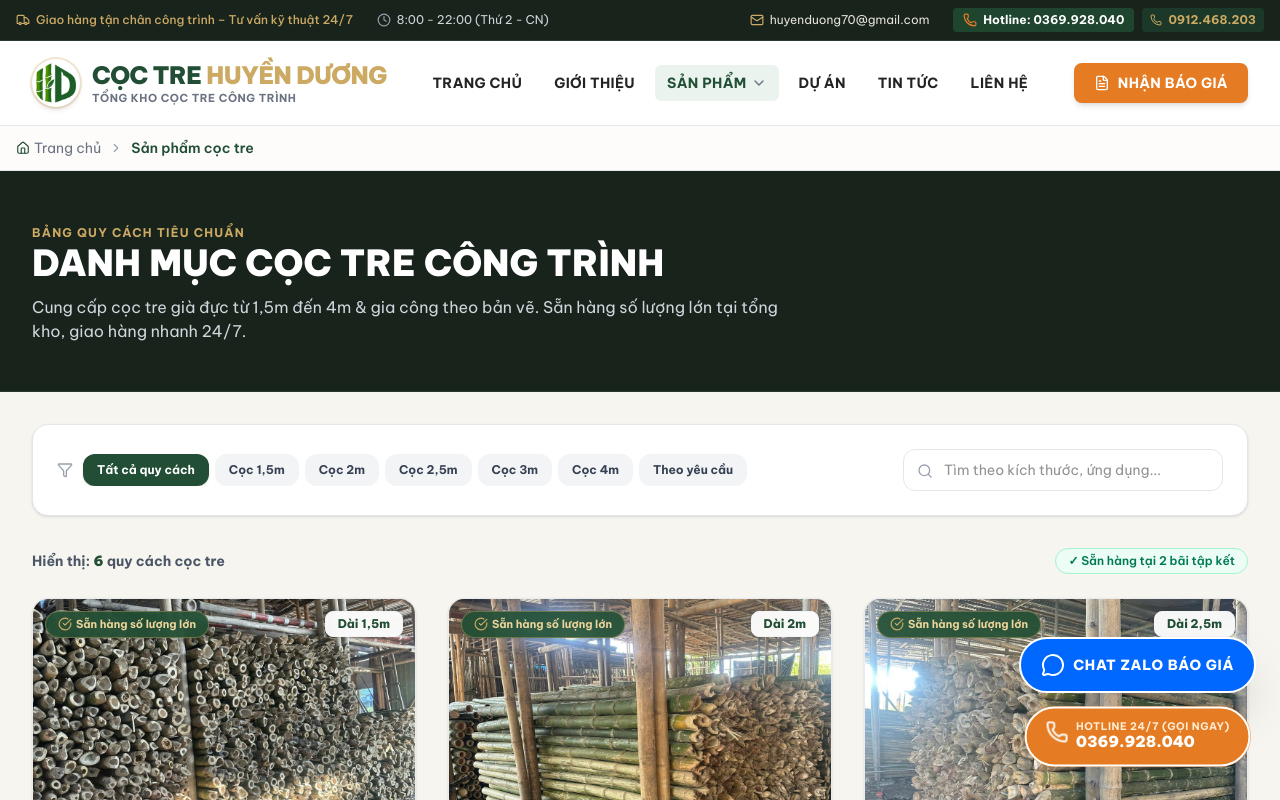
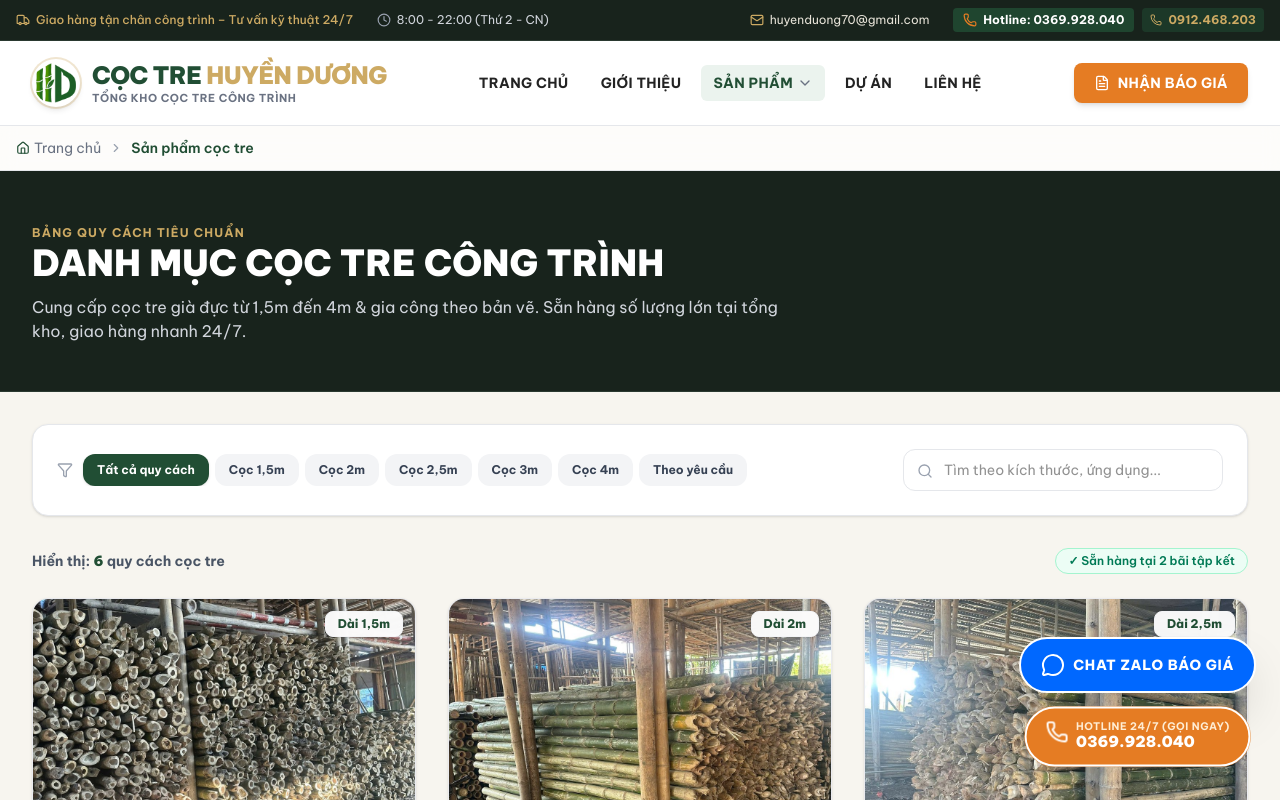
Before and after one commit to tgiahuy/coctre, a Next.js app in the folder frontend/: page /san-pham in a window 1280 px wide. Shown: the top 800 px of the page. Built offline with nearby package versions, Linux system fonts and the light colour scheme.

Commit message:
fix(ui): xoa huy hieu san hang so luong lon o o san pham va tam an muc tin tuc

```diff
--- a/frontend/src/components/common/ProductCard.tsx
+++ b/frontend/src/components/common/ProductCard.tsx
@@ -3,7 +3,7 @@
 import React from "react";
 import Link from "next/link";
 import Image from "next/image";
-import { CheckCircle, ArrowRight, FileText, Ruler, CircleDot } from "lucide-react";
+import { ArrowRight, FileText, Ruler, CircleDot } from "lucide-react";
 import { Product } from "@/data/products";
 import { useQuoteModal } from "@/context/QuoteModalContext";
 
@@ -28,12 +28,6 @@ export default function ProductCard({ product }: ProductCardProps) {
           className="object-cover group-hover:scale-105 transition-transform duration-500"
           sizes="(max-width: 768px) 100vw, (max-width: 1200px) 50vw, 33vw"
         />
-
-        {/* Stock Badge */}
-        <div className="absolute top-3 left-3 bg-[#214E34]/90 backdrop-blur-sm text-[#EED59B] text-[11px] font-bold px-3 py-1 rounded-full flex items-center gap-1 border border-[#CDAA63]/40 shadow-sm">
-          <CheckCircle className="w-3.5 h-3.5 text-[#CDAA63]" />
-          <span>{product.stockStatus}</span>
-        </div>
 
         {/* Length Pill */}
         <div className="absolute top-3 right-3 bg-white/95 backdrop-blur-sm text-[#214E34] text-xs font-extrabold px-3 py-1 rounded-lg shadow-sm border border-gray-100">
--- a/frontend/src/components/layout/Footer.tsx
+++ b/frontend/src/components/layout/Footer.tsx
@@ -110,7 +110,8 @@ export default function Footer() {
                 { name: "Giới thiệu doanh nghiệp", href: "/gioi-thieu" },
                 { name: "Danh mục sản phẩm cọc tre", href: "/san-pham" },
                 { name: "Dự án công trình tiêu biểu", href: "/du-an" },
-                { name: "Kiến thức & Kỹ thuật thi công", href: "/tin-tuc" },
+                // Tạm ẩn theo yêu cầu:
+                // { name: "Kiến thức & Kỹ thuật thi công", href: "/tin-tuc" },
                 { name: "Liên hệ & Hệ thống kho bãi", href: "/lien-he" },
               ].map((link) => (
                 <li key={link.name}>
--- a/frontend/src/components/layout/Header.tsx
+++ b/frontend/src/components/layout/Header.tsx
@@ -60,7 +60,8 @@ export default function Header() {
       hasDropdown: true,
     },
     { name: "DỰ ÁN", href: "/du-an" },
-    { name: "TIN TỨC", href: "/tin-tuc" },
+    // Tạm ẩn mục Tin tức:
+    // { name: "TIN TỨC", href: "/tin-tuc" },
     { name: "LIÊN HỆ", href: "/lien-he" },
   ];
 
```
